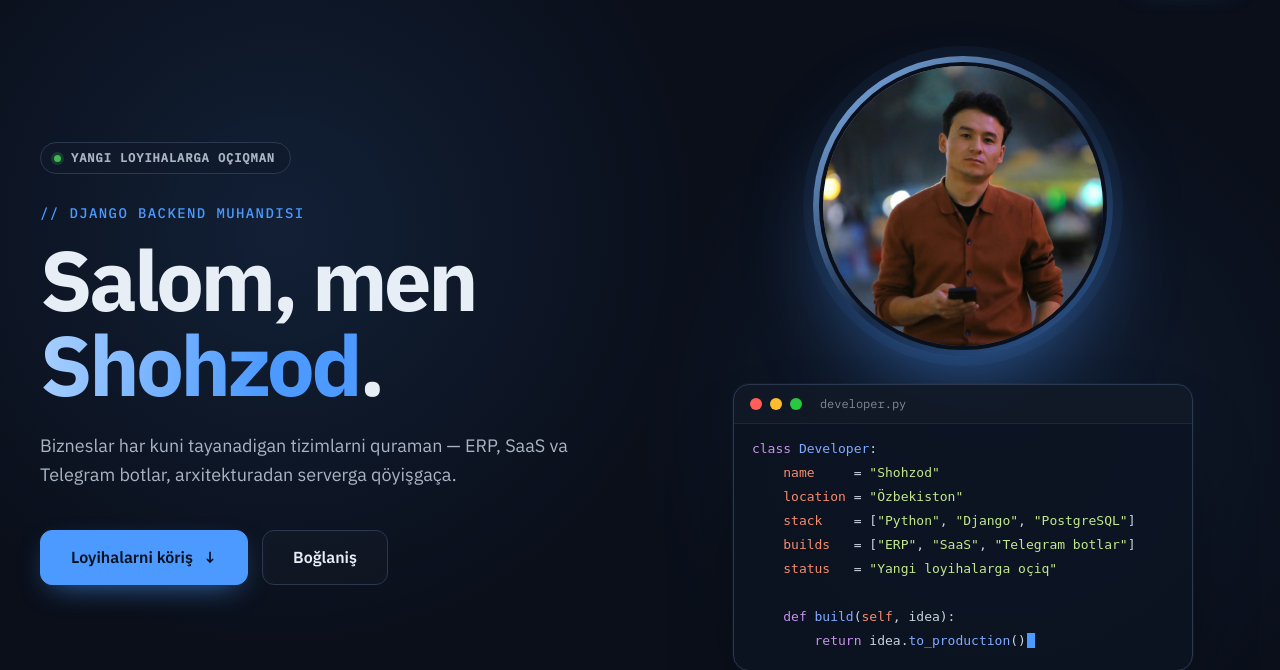
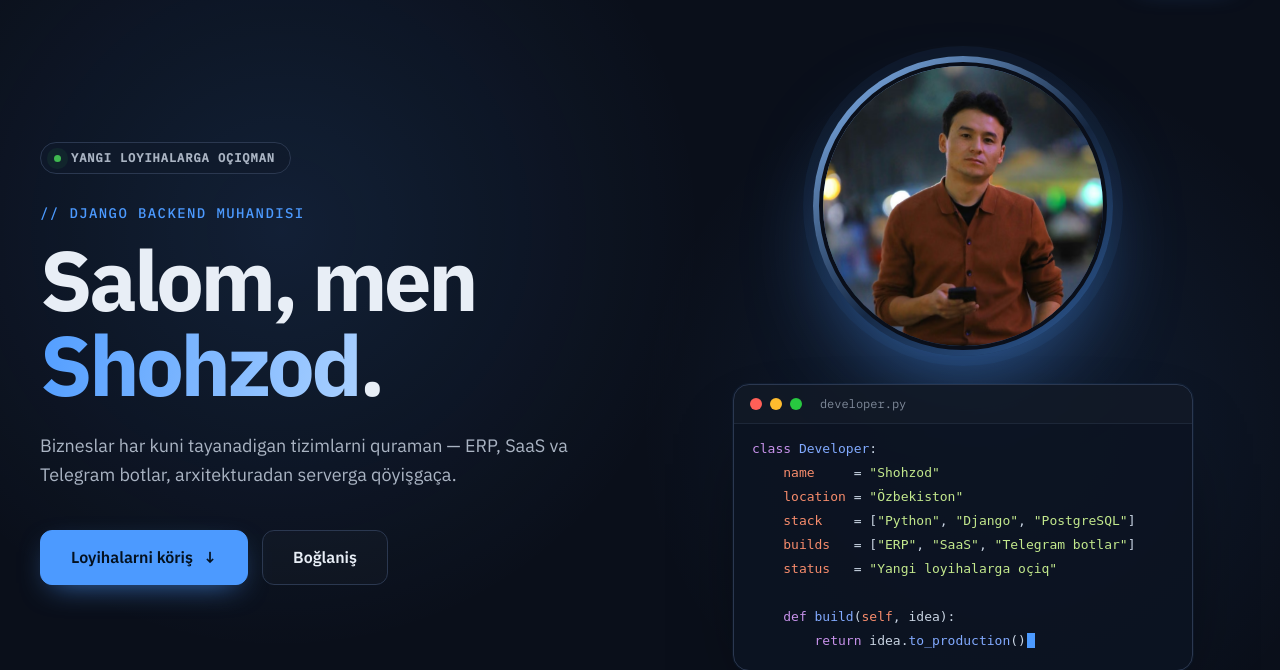
Before and after one commit to ShohzoDev/my-portfolio, a Django app: page /uz/ in a window 1280 px wide. Shown: the part 73-743 px from the top of the page. Run offline with Django 5.2, Linux system fonts and the light colour scheme; data comes from the database, SQL or seed files in the repository.

Commit message:
Creative touches: console greeting, breathing live dots, git-style footer line, branded scrollbar, name shimmer

```diff
--- a/portfolio/views.py
+++ b/portfolio/views.py
@@ -1,3 +1,4 @@
+import datetime
 import json
 
 from django.conf import settings
@@ -118,6 +119,28 @@ def _asset_version():
     return max(stamps, default=0)
 
 
+_MONTHS = {
+    "uz": ["yan", "fev", "mar", "apr", "may", "iyn", "iyl", "avg", "sen", "okt", "noy", "dek"],
+    "ru": ["янв", "фев", "мар", "апр", "мая", "июн", "июл", "авг", "сен", "окт", "ноя", "дек"],
+    "en": ["Jan", "Feb", "Mar", "Apr", "May", "Jun", "Jul", "Aug", "Sep", "Oct", "Nov", "Dec"],
+}
+
+
+def _updated_label(lang):
+    """The date of the newest static asset, written the way `lang` writes dates
+    (the footer shows it as a `git push` line, so visitors see the site is alive)."""
+    ts = _asset_version()
+    if not ts:
+        return ""
+    d = datetime.date.fromtimestamp(ts)
+    m = _MONTHS[lang][d.month - 1]
+    if lang == "uz":
+        return f"{d.day}-{m}, {d.year}"
+    if lang == "ru":
+        return f"{d.day} {m} {d.year}"
+    return f"{m} {d.day}, {d.year}"
+
+
 def _projects(lang):
     strings = STRINGS[lang]
     projects = [p.localized(lang) for p in Project.objects.filter(is_active=True)]
@@ -195,6 +218,7 @@ def index(request, lang):
         "og_locale": OG_LOCALES[lang],
         "og_locale_alternates": [OG_LOCALES[c] for c in SUPPORTED_LANGUAGES if c != lang],
         "asset_version": _asset_version(),
+        "updated_label": _updated_label(lang),
         "jsonld": _json_for_script(
             _person(request, lang, profile, strings, social_links, github_url, email)
         ),
--- a/static/portfolio/css/style.css
+++ b/static/portfolio/css/style.css
@@ -71,6 +71,17 @@ body {
   text-rendering: optimizeLegibility;
 }
 
+/* scrollbar in the site's own colours */
+html { scrollbar-width: thin; scrollbar-color: var(--line-strong) var(--bg); }
+::-webkit-scrollbar { width: 12px; }
+::-webkit-scrollbar-track { background: var(--bg); }
+::-webkit-scrollbar-thumb {
+  background: var(--line-strong);
+  border: 3px solid var(--bg);
+  border-radius: 8px;
+}
+::-webkit-scrollbar-thumb:hover { background: var(--acc); }
+
 img, svg { display: block; max-width: 100%; }
 img { height: auto; }
 a { color: inherit; text-decoration: none; }
@@ -123,6 +134,15 @@ ul, ol { list-style: none; }
   border-radius: 50%;
   background: var(--ok);
   box-shadow: 0 0 0 3px rgba(63, 185, 80, 0.2);
+}
+/* the green "live" dots breathe like a server indicator */
+@media (prefers-reduced-motion: no-preference) {
+  .status-pill .dot,
+  .row-domain .dot { animation: breathe 2.8s var(--ease) infinite; }
+}
+@keyframes breathe {
+  0%, 100% { box-shadow: 0 0 0 3px rgba(63, 185, 80, 0.2); }
+  50% { box-shadow: 0 0 0 7px rgba(63, 185, 80, 0.07); }
 }
 
 /* --------------------------------------------------------------- buttons */
@@ -322,10 +342,19 @@ ul, ol { list-style: none; }
 }
 .hello em {
   font-style: normal;
-  background: linear-gradient(100deg, #a9d0ff, var(--acc) 70%);
+  background: linear-gradient(100deg, #a9d0ff, var(--acc) 50%, #a9d0ff);
+  background-size: 220% 100%;
+  background-position: 100% 0;
   -webkit-background-clip: text;
   background-clip: text;
   color: transparent;
+}
+@media (hover: hover) and (prefers-reduced-motion: no-preference) {
+  .hello em:hover { animation: shimmer 1.4s var(--ease); }
+}
+@keyframes shimmer {
+  from { background-position: 100% 0; }
+  to { background-position: -120% 0; }
 }
 
 .hero-sub { max-width: 31em; margin-top: 26px; font-size: 18px; line-height: 1.6; }
@@ -669,6 +698,8 @@ a.row:hover .row-arrow { color: var(--acc); border-color: var(--acc); transform:
   font-size: 14px;
 }
 .footer-inner .logo { font-size: 15px; }
+.git-line { color: var(--mute); font: 400 13px/1.5 var(--mono); }
+.git-prompt { color: var(--acc); }
 .footer-inner p:first-of-type { margin-right: auto; }
 
 /* ------------------------------------------------------------- entrance */
--- a/static/portfolio/js/site.js
+++ b/static/portfolio/js/site.js
@@ -6,6 +6,21 @@
   "use strict";
 
   var calm = window.matchMedia("(prefers-reduced-motion: reduce)").matches;
+
+  /* ----------------------------------------------------- console greeting */
+  var hello = {
+    uz: "Kodni köryapsizmi? Demak, bir tilda gaplaşamiz.",
+    ru: "Читаете код? Значит, говорим на одном языке.",
+    en: "Reading the code? Then we speak the same language.",
+  };
+  try {
+    console.log(
+      "%cShohzoDev%c\n\n" + (hello[document.documentElement.lang] || hello.en) +
+      "\n→ https://t.me/ShohzoDev\n→ https://github.com/ShohzoDev",
+      "background:#4c9aff;color:#04111f;font:700 15px 'IBM Plex Sans',sans-serif;padding:5px 12px;border-radius:7px",
+      "color:#aab4c3;font:400 12.5px 'IBM Plex Mono',monospace;line-height:1.8"
+    );
+  } catch (e) { /* a console that can't style is fine */ }
 
   /* ------------------------------------------------------------ typing */
   var code = document.querySelector("#code code");
--- a/templates/portfolio/base.html
+++ b/templates/portfolio/base.html
@@ -39,6 +39,8 @@
 <script type="application/ld+json">{{ jsonld }}</script>
 </head>
 <body>
+<!-- Qiziqib ichiga qaraganingiz uchun rahmat. Bu sayt: Django + qo'lda yozilgan
+     CSS, bitta kichik skript. Savollar bo'lsa: https://t.me/ShohzoDev -->
 
 <a class="skip-link" href="#main">{{ strings.skip_link }}</a>
 
@@ -82,6 +84,7 @@
     <a class="logo" href="#top"><img src="{% static 'portfolio/img/favicon.svg' %}" alt="" width="28" height="28"><span>{{ social_handle }}</span></a>
     <p>{{ strings.footer_note }}</p>
     <p>&copy; {% now "Y" %} {{ profile.full_name }}</p>
+    {% if updated_label %}<p class="git-line"><span class="git-prompt" aria-hidden="true">$</span> git push <span aria-hidden="true">·</span> {{ updated_label }}</p>{% endif %}
   </div>
 </footer>
 
```
Also changed, not shown: portfolio/tests.py (+11 -0 lines).
